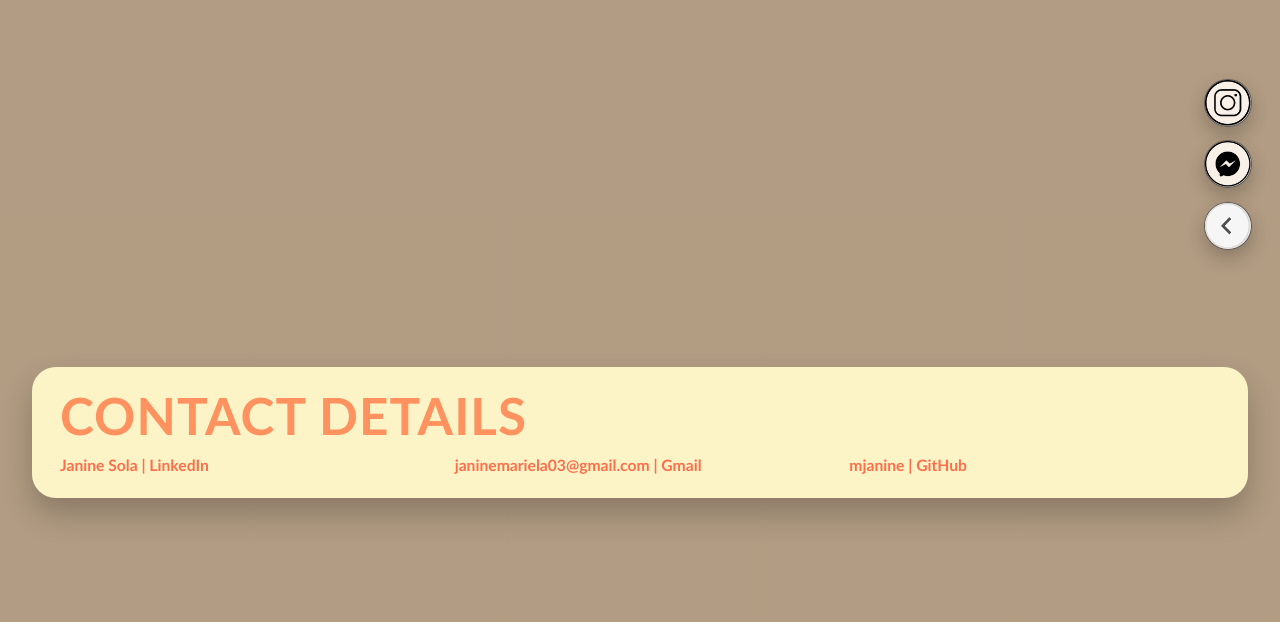
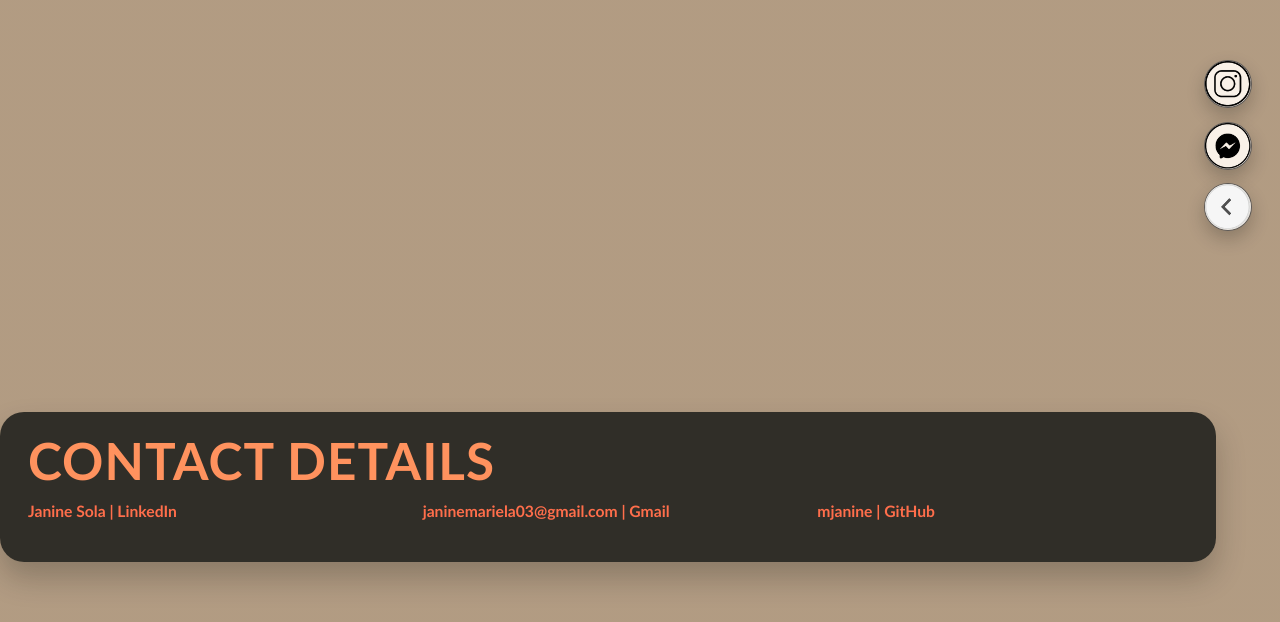
Before and after one commit to mjanine/web_systems_lab, a React (Vite) app in the folder my-portfolio/: page / in a window 1280 px wide. Shown: the part 2578-3200 px from the top of the page. Built offline with nearby package versions, Linux system fonts and the light colour scheme.

Commit message:
Background update and footer update

```diff
--- a/my-portfolio/src/App.css
+++ b/my-portfolio/src/App.css
@@ -325,14 +325,16 @@
 	position: relative;
 }
 .contact-section__card {
-	width: min(1400px, 95vw);
+	width: min(1700px, 95vw);
+	min-height: 150px;
 	margin-left: auto;
 	margin-right: auto;
 	margin-bottom: 0.5rem;
-	background: rgba(255, 248, 201, 0.96);
+	background: rgba(43, 42, 37, 0.96);
 	border-radius: 1.5rem;
 	padding: 1.5rem 1.75rem 1.35rem;
 	box-shadow: 0 16px 30px rgba(0, 0, 0, 0.22);
+	transform: translate(-2rem, 4rem);
 }
 
 .contact-section__title {
```
